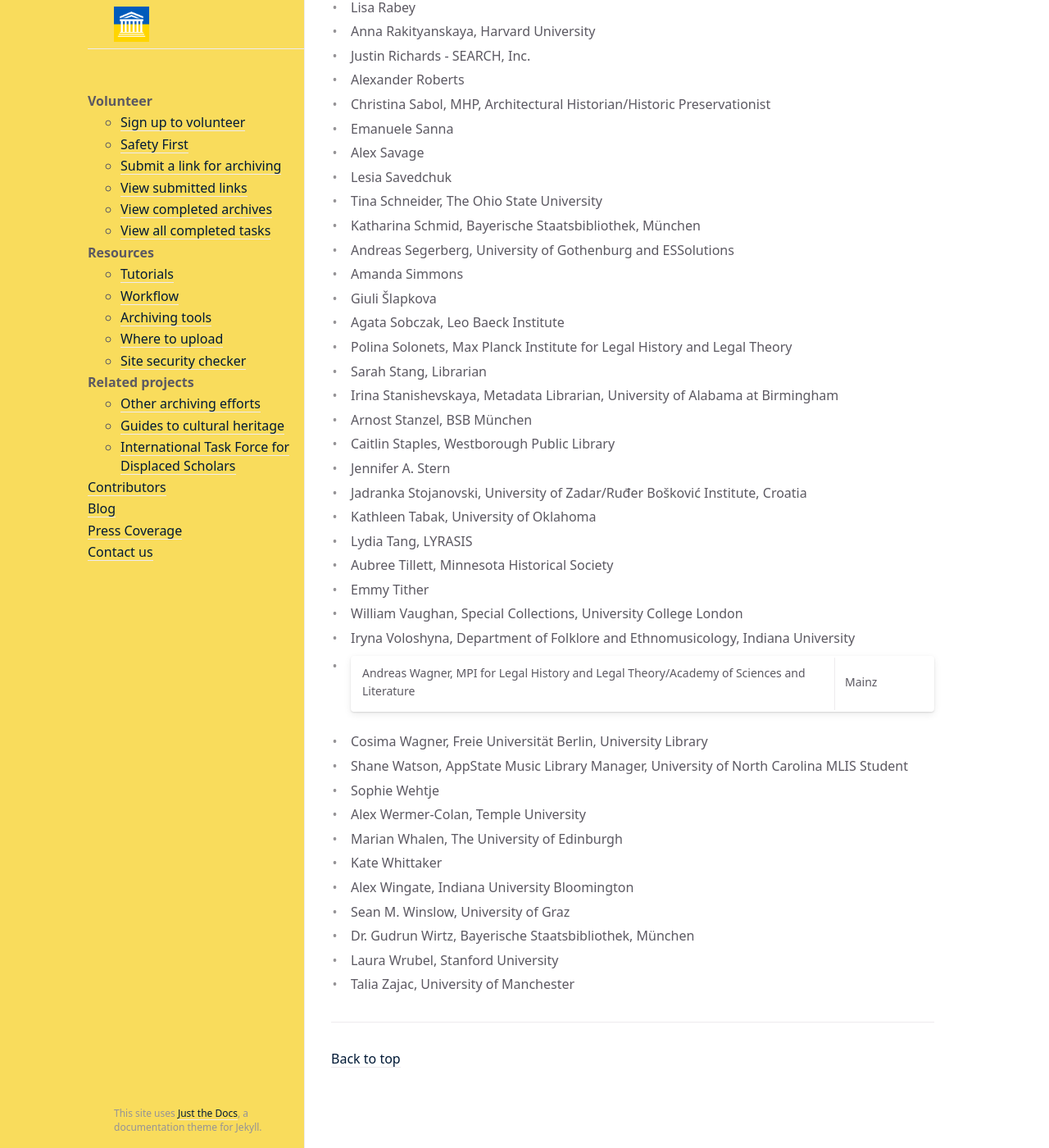
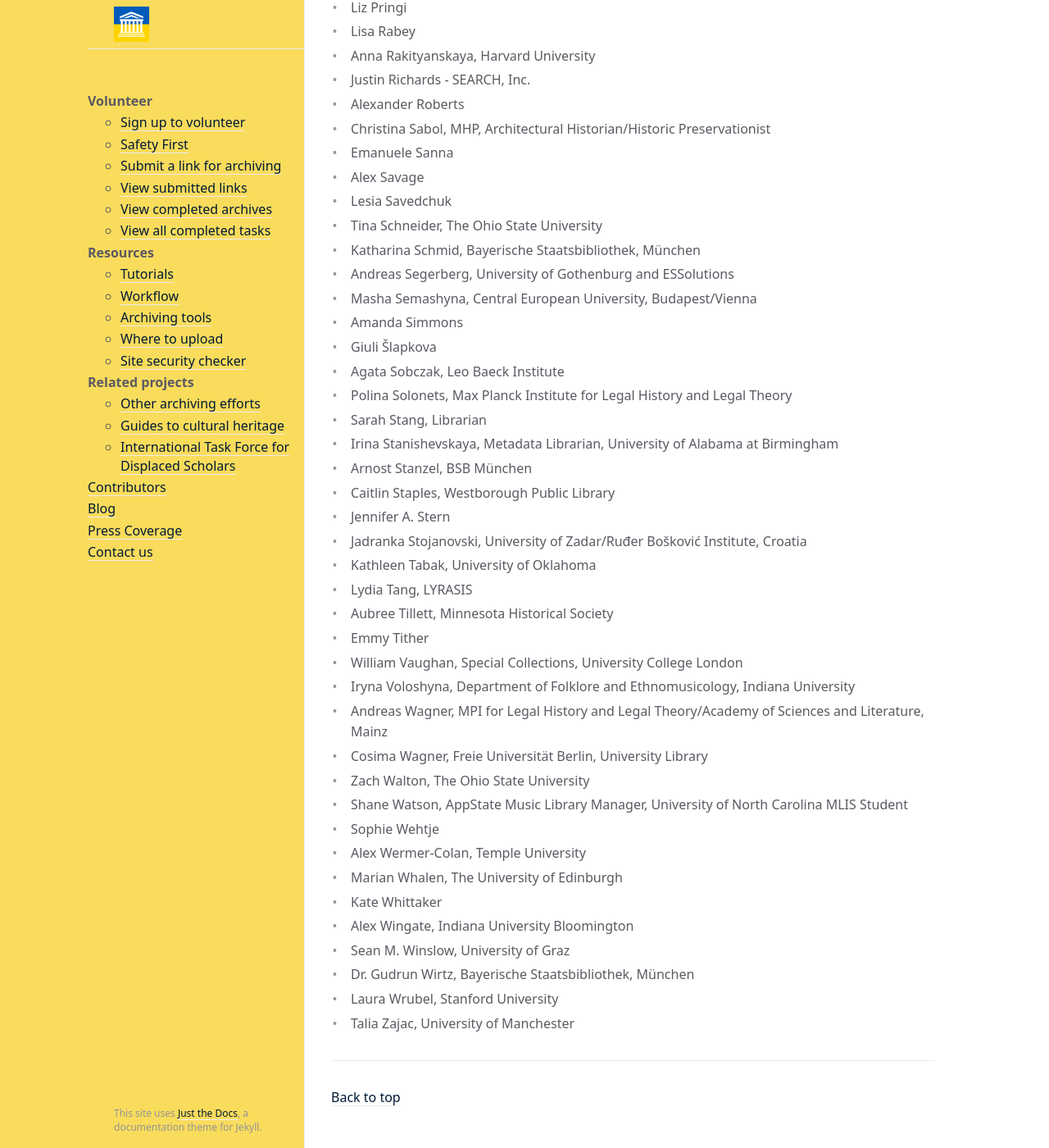
Before and after one commit to sucho-archiving/sucho-archiving.github.io, a Jekyll site: the page built from contributors.md, in a window 1280 px wide and 1400 px high, scrolled down 3515 px. Shown: the whole window at 82% size. Built offline with Jekyll 4.4.1, drawn with Linux system fonts in a browser that asks for light colours; some of the changed text lies outside the part shown.

Commit message:
Update contributors.md

```diff
--- a/contributors.md
+++ b/contributors.md
@@ -45,6 +45,7 @@
 - Ilaria Bortot
 - Kostyantyn Bondarenko, Ukrainian Research Institute, Harvard University
 - Robin Burke, University of Colorado Boulder
+- Karen Butcher, University of Brighton
 - Yuri Cantrell
 - Elisa Cecchetto, Bayerische Staatsbibliothek, München
 - Sharon Cheslow
@@ -132,6 +133,7 @@
 - Tina Schneider, The Ohio State University
 - Katharina Schmid, Bayerische Staatsbibliothek, München
 - Andreas Segerberg, University of Gothenburg and ESSolutions
+- Masha Semashyna, Central European University, Budapest/Vienna
 - Amanda Simmons
 - Giuli Šlapkova
 - Agata Sobczak, Leo Baeck Institute
@@ -148,8 +150,9 @@
 - Emmy Tither
 - William Vaughan, Special Collections, University College London
 - Iryna Voloshyna, Department of Folklore and Ethnomusicology, Indiana University
-- Andreas Wagner, MPI for Legal History and Legal Theory/Academy of Sciences and Literature | Mainz
+- Andreas Wagner, MPI for Legal History and Legal Theory/Academy of Sciences and Literature, Mainz
 - Cosima Wagner, Freie Universität Berlin, University Library
+- Zach Walton, The Ohio State University
 - Shane Watson, AppState Music Library Manager, University of North Carolina MLIS Student
 - Sophie Wehtje
 - Alex Wermer-Colan, Temple University
```
